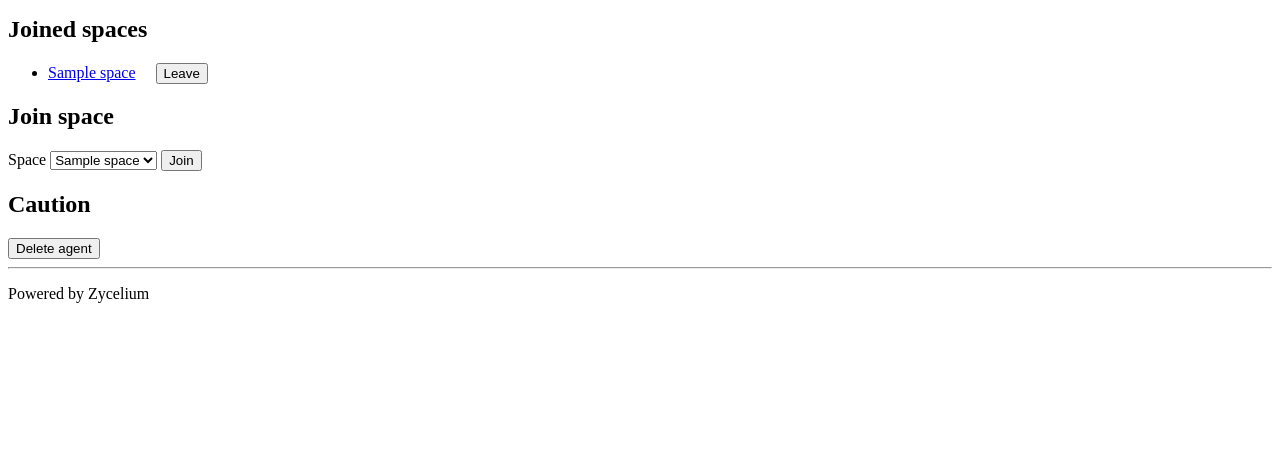
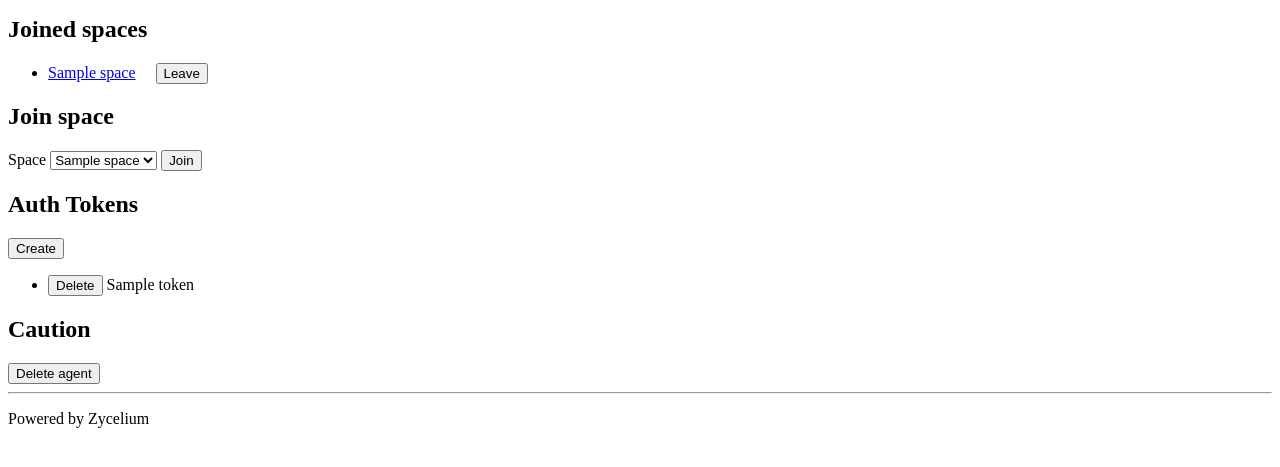
Before and after one commit to zycelium/zygote, a Python web app: template src/zycelium/zygote/templates/agent.html in a window 1280 px wide. Shown: the part 184-651 px from the top of the page. Run offline with Jinja, Linux system fonts and the light colour scheme; the template is opened without the code that fills it: most values are stand-ins (such as "Sample title", 1, 10 or a date in 2020).

Commit message:
Add token creation/deletion to web ui

```diff
--- a/src/zycelium/zygote/templates/agent.html
+++ b/src/zycelium/zygote/templates/agent.html
@@ -37,6 +37,26 @@
 </form>
 {% endif %}
 
+<h2>Auth Tokens</h2>
+<form action="{{ url_for('http_agent_create_auth_token', uuid=agent.uuid) }}" method="post">
+    <input type="submit" value="Create">
+</form>
+{% if tokens|length == 0 %}
+<p>No auth tokens</p>
+{% else %}
+<ul>
+    {% for token in tokens %}
+    <li>
+        <form class="inline" action="{{ url_for('http_agent_delete_auth_token', uuid=agent.uuid, token_uuid=token.uuid) }}" method="post">
+            <input type="hidden" name="token" value="{{ token }}">
+            <input class="inline" type="submit" value="Delete">
+        </form>
+        {{ token }}
+    </li>
+    {% endfor %}
+</ul>
+{% endif %}
+
 <h2>Caution</h2>
 <form action="/agent/{{ agent.id }}" method="post">
     <input type="hidden" name="_method" value="delete">
```
Also changed, not shown: src/zycelium/zygote/server.py (+18 -1 lines).
